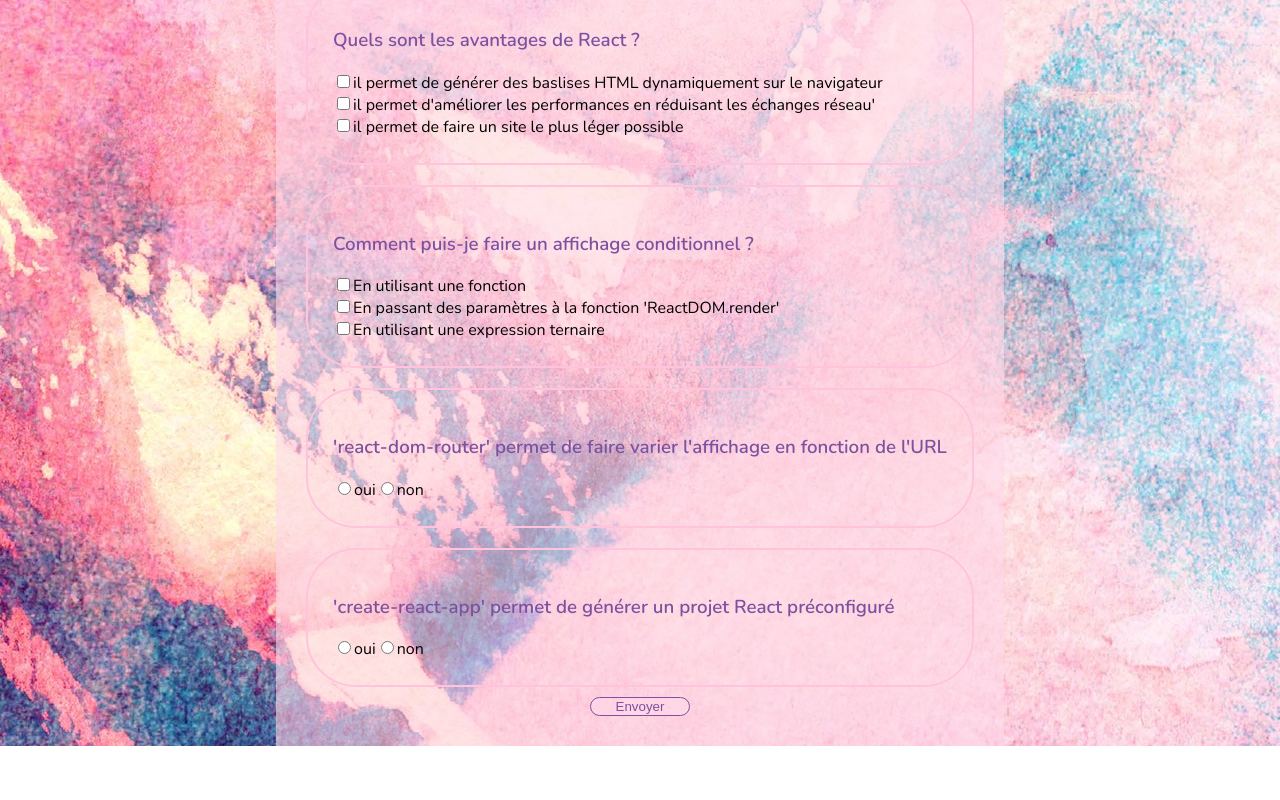
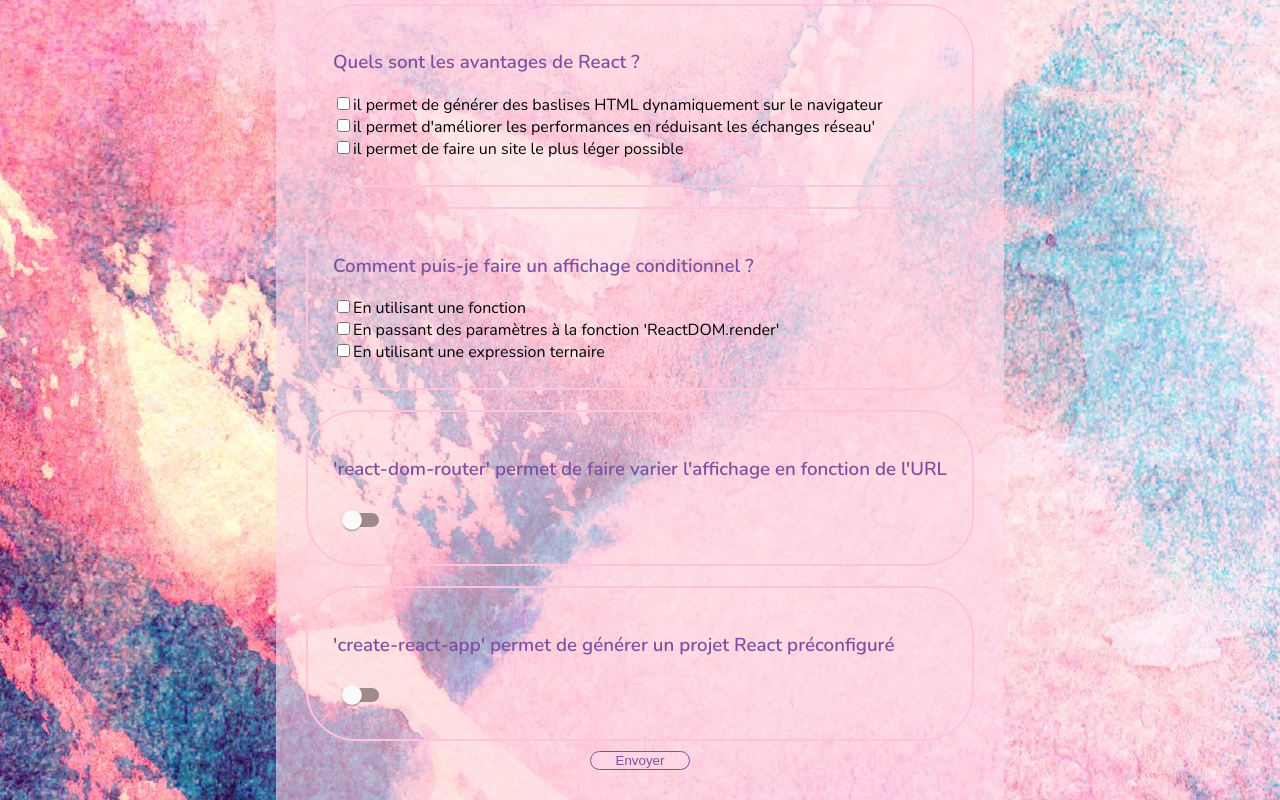
Before and after one commit to Le-TRex/evalD21, a React (Create React App) app: page / in a window 1280 px wide. Shown: the part 1664-2464 px from the top of the page. Before the commit the page ends 2410 px from the top, so only its background shows below. Built offline with nearby package versions, Linux system fonts and the light colour scheme.

Commit message:
:sparkles: turn the two last question into toggle switches instead of radio button

```diff
--- a/src/components/Form.jsx
+++ b/src/components/Form.jsx
@@ -5,8 +5,8 @@
 
 function Form(){
   return(
-    // <form action="#" method="GET"> pour tester la récupération des valeur
-    <form action="http://188.165.104.163/exam" method="POST">
+    <form action="#" method="GET"> pour tester la récupération des valeur
+     {/*<form action="http://188.165.104.163/exam" method="POST">*/}
       {exam.map((question, index)=>(
         <Question question={question} key={index}/>
       ))}
--- a/src/components/Question.jsx
+++ b/src/components/Question.jsx
@@ -1,4 +1,5 @@
 import { Fragment } from 'react'
+import Toggle from './Toggle'
 import '../stylesheets/question.css'
 
 function Question ({question}) {
@@ -10,7 +11,6 @@
 
     if (type === "radio") {
       return (
-
         <Fragment>
           <h3>{question.question}</h3>
           <div>
@@ -52,13 +52,7 @@
     }else {
       return (
         <Fragment>
-          <h3>{question.question}</h3>
-          <div>
-            <input type="radio" name={answerName} value="oui" id="oui"/>
-            <label htmlFor="oui">oui</label>
-            <input type="radio" name={answerName} value="non" id="non"/>
-            <label htmlFor="non">non</label>
-          </div>
+          <Toggle toggleContent={question} />
         </Fragment>
       )
     }
--- /dev/null
+++ b/src/components/Toggle.jsx
@@ -0,0 +1,31 @@
+import React, {Fragment} from 'react';
+import Switch from '@material-ui/core/Switch';
+import '../stylesheets/toggle.css'
+
+let Toggle = (props) => {
+  const [state, setState] = React.useState({
+    checkedA: false,
+  });
+  const handleChange = (event) => {
+    setState({ ...state, [event.target.name]: event.target.checked });
+  };
+
+  return(
+    <Fragment>
+      <label className="switch" >
+        <h3>{props.toggleContent.question}</h3>
+      </label>
+      <Switch
+        checked={state.checkedA}
+        onChange={handleChange}
+        color="primary"
+        name="checkedA"
+        inputProps={{ 'aria-label': 'primary checkbox' }}
+      />
+
+      <input  type="hidden" value={state.checkedA} name={props.toggleContent.answer.name}/>
+    </Fragment>
+  );
+}
+
+export default Toggle
```
Also changed, not shown: src/stylesheets/toggle.css (added).
